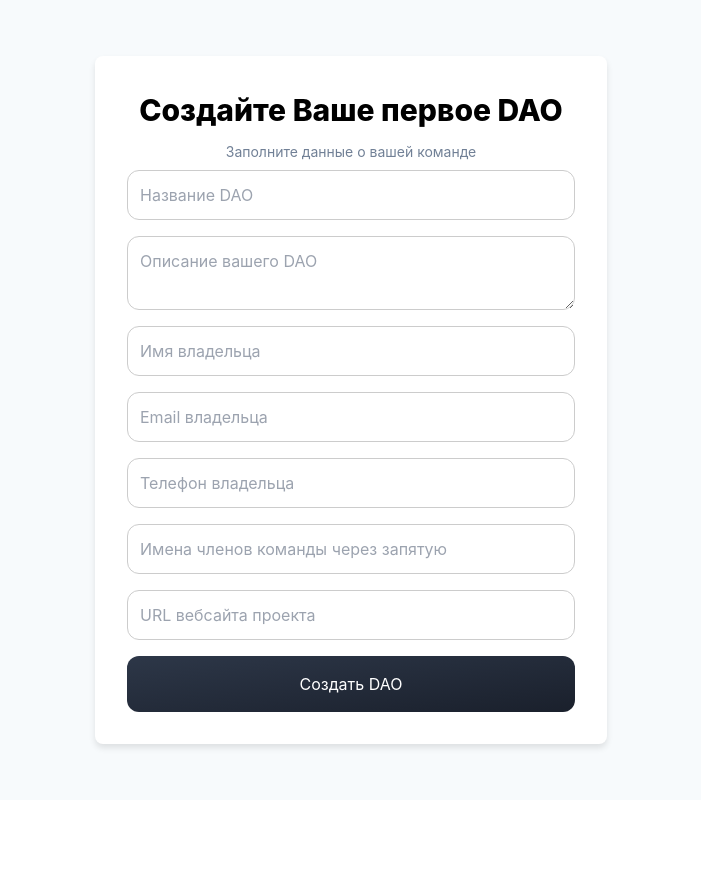
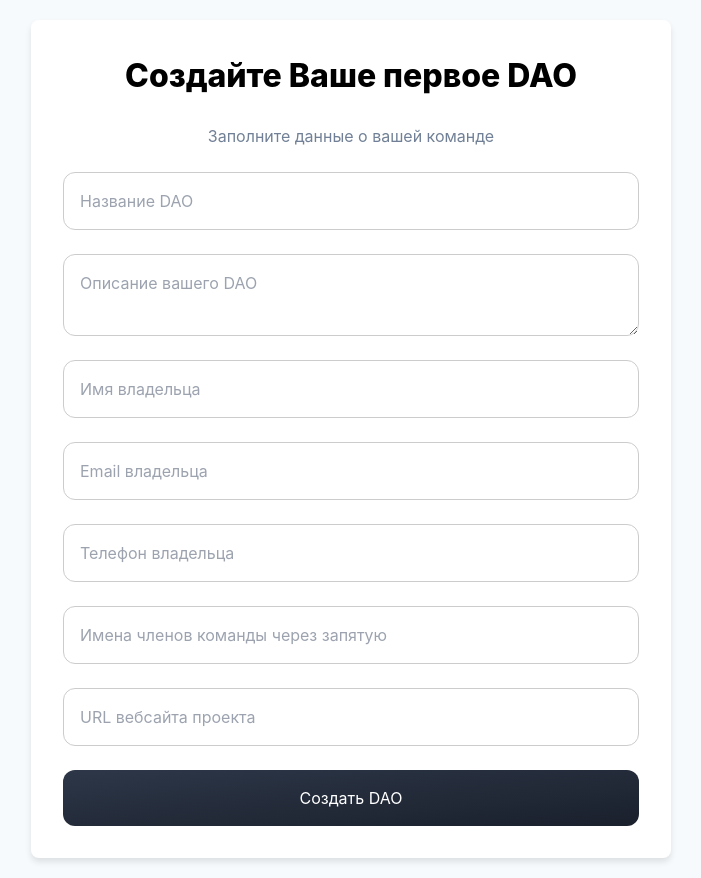
Before and after one commit to GODAOSOFTWARE/front-end, a React (Create React App) app: page /createDAO in a window 1280 px wide. Shown: the whole page, without its empty margins (289-990 px from the left). Before the commit the page ends 800 px from the top, so only its background shows below. Built offline with nearby package versions, Linux system fonts and the light colour scheme; what @web3modal/wagmi, wagmi would draw is missing.

Commit message:
Стилизация интерфейса

```diff
--- a/src/pages/CreateDAO.css
+++ b/src/pages/CreateDAO.css
@@ -4,6 +4,7 @@
     align-items: center;
     min-height: 100vh;
     background-color: #f7fafc;
+    padding: 20px; /* Добавлен отступ */
 }
 
 .create-dao-card {
@@ -12,7 +13,7 @@
     border-radius: 0.5rem;
     padding: 2rem;
     width: 100%;
-    max-width: 32rem;
+    max-width: 40rem; /* Увеличена максимальная ширина */
     margin: 0 1rem;
 }
 
@@ -23,21 +24,22 @@
 
 .create-dao-form input,
 .create-dao-form textarea {
-    margin-bottom: 1rem;
-    padding: 0.75rem;
+    margin-bottom: 1.5rem; /* Увеличен отступ между элементами */
+    padding: 1rem; /* Увеличен внутренний отступ */
     border: 1px solid #ccc;
     border-radius: 12px;
     font-size: 1rem;
 }
 
 .create-dao-form button {
-    padding: 1rem;
+    padding: 1rem; /* Увеличен внутренний отступ */
     background: linear-gradient(to bottom right, #2d3748, #1a202c);
     color: white;
     border: none;
-    border-radius:12px;
+    border-radius: 12px;
     cursor: pointer;
     font-size: 1rem;
+    transition: background 0.3s ease; /* Добавлен эффект перехода */
 }
 
 .create-dao-form button:hover {
@@ -47,14 +49,14 @@
 
 .create-dao-card h1 {
     text-align: center;
-    margin-bottom: 0.5rem;
-    font-size: 1.875rem;
+    margin-bottom: 1.5rem; /* Увеличен отступ */
+    font-size: 2rem; /* Увеличен размер шрифта */
     font-weight: 800;
 }
 
 .create-dao-card h2 {
     text-align: center;
-    margin-bottom: 0.5rem;
-    font-size: 0.875rem;
+    margin-bottom: 1.5rem;
+    font-size: 1rem;
     color: #718096;
 }
```
